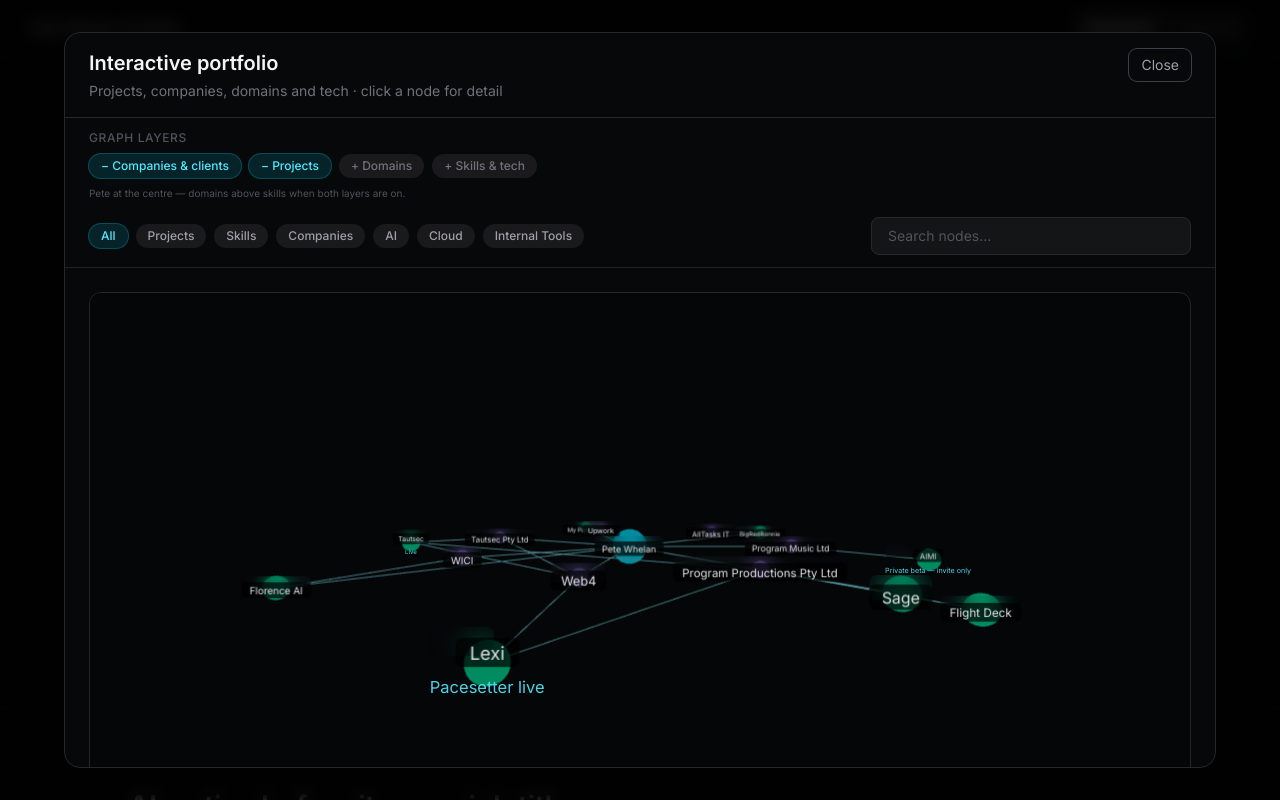
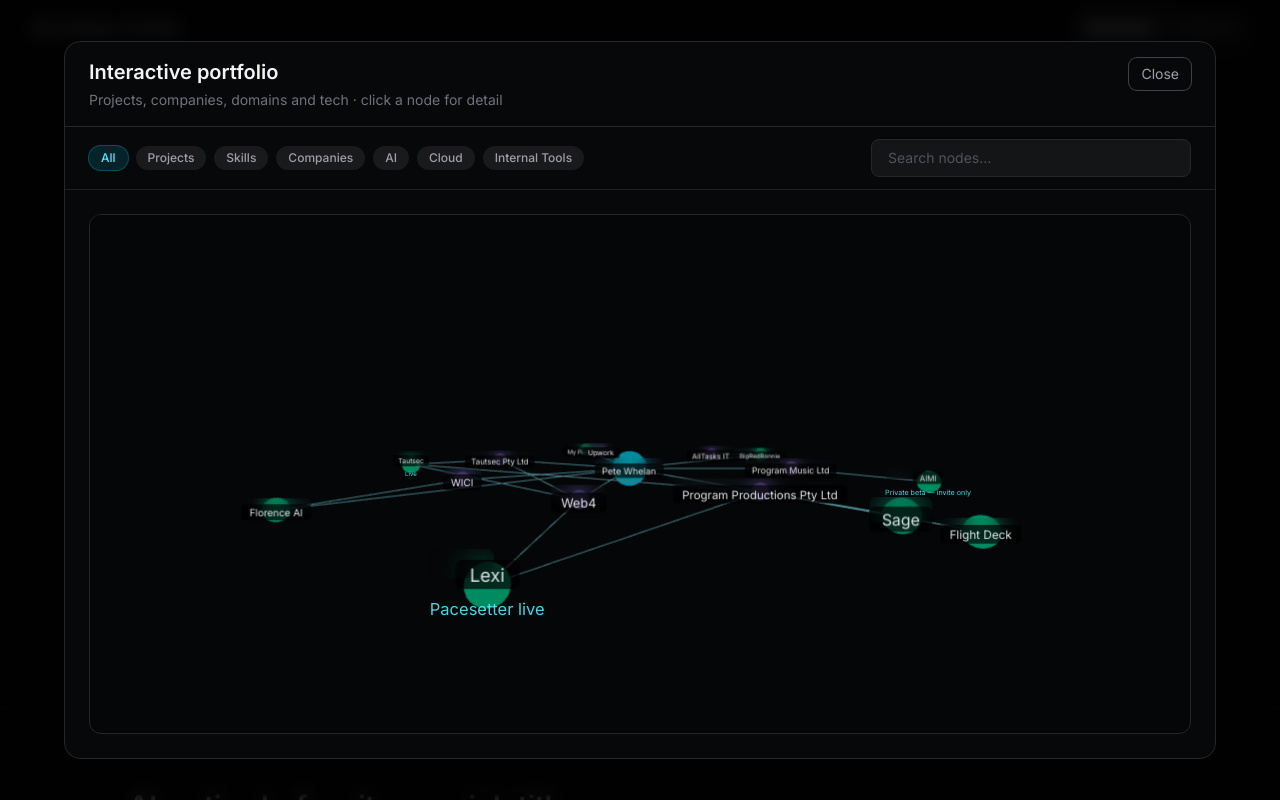
Before and after one commit to Programproductions/pete-whelan, a React (Vite) app: page / in a window 1280 px wide. Both pictures are taken after a click on the button "Explore portfolio". Shown: the top 800 px of the page. Built offline with nearby package versions, Linux system fonts and the light colour scheme; what @react-pdf/renderer would draw is missing.

Commit message:
ui: remove graph layer toggles from portfolio modal
Keep only All/Projects/Skills/Companies/AI/Cloud/Internal Tools filters.
Layers still use defaults in the background.

Co-authored-by: Program Productions <Programproductions@users.noreply.github.com>

```diff
--- a/src/components/CareerGraphModal.tsx
+++ b/src/components/CareerGraphModal.tsx
@@ -2,7 +2,6 @@ import { useEffect } from 'react'
 import { createPortal } from 'react-dom'
 import { AnimatePresence, motion } from 'framer-motion'
 import { GraphControls } from './GraphControls'
-import { GraphLayerControls } from './GraphLayerControls'
 import { CareerGraphViewer } from './CareerGraphViewer'
 import { usePortfolioStore } from '../store/usePortfolioStore'
 
@@ -75,8 +74,7 @@ export function CareerGraphModal({ open, onClose }: CareerGraphModalProps) {
               </button>
             </header>
 
-            <div className="shrink-0 space-y-4 border-b border-zinc-800/80 px-5 py-3 md:px-6">
-              <GraphLayerControls />
+            <div className="shrink-0 border-b border-zinc-800/80 px-5 py-3 md:px-6">
               <GraphControls />
             </div>
 
--- a/src/components/GraphLayerControls.tsx
+++ /dev/null
@@ -1,53 +0,0 @@
-import type { GraphLayerId } from '../utils/graphLayers'
-import { usePortfolioStore } from '../store/usePortfolioStore'
-
-const layers: { id: GraphLayerId; label: string; hint: string }[] = [
-  { id: 'organizations', label: 'Companies & clients', hint: 'Inner ring around Pete' },
-  { id: 'projects', label: 'Projects', hint: 'Delivery work per organisation' },
-  {
-    id: 'domains',
-    label: 'Domains',
-    hint: 'Industry & practice areas — above skills, linked to projects',
-  },
-  {
-    id: 'skills',
-    label: 'Skills & tech',
-    hint: 'Tools, methods & platforms — below domains',
-  },
-]
-
-export function GraphLayerControls() {
-  const { graphLayers, setGraphLayer } = usePortfolioStore()
-
-  return (
-    <div className="flex flex-col gap-2">
-      <span className="text-xs font-medium uppercase tracking-wider text-zinc-600">
-        Graph layers
-      </span>
-      <div className="flex flex-wrap gap-2">
-        {layers.map((layer) => {
-          const on = graphLayers[layer.id]
-          return (
-            <button
-              key={layer.id}
-              type="button"
-              title={layer.hint}
-              onClick={() => setGraphLayer(layer.id, !on)}
-              className={`rounded-full px-3 py-1 text-xs font-medium transition ${
-                on
-                  ? 'bg-cyan-500/15 text-cyan-300 ring-1 ring-cyan-500/40'
-                  : 'bg-zinc-800/60 text-zinc-500 hover:text-zinc-300'
-              }`}
-            >
-              {on ? '− ' : '+ '}
-              {layer.label}
-            </button>
-          )
-        })}
-      </div>
-      <p className="text-[10px] text-zinc-600">
-        Pete at the centre — domains above skills when both layers are on.
-      </p>
-    </div>
-  )
-}
```
